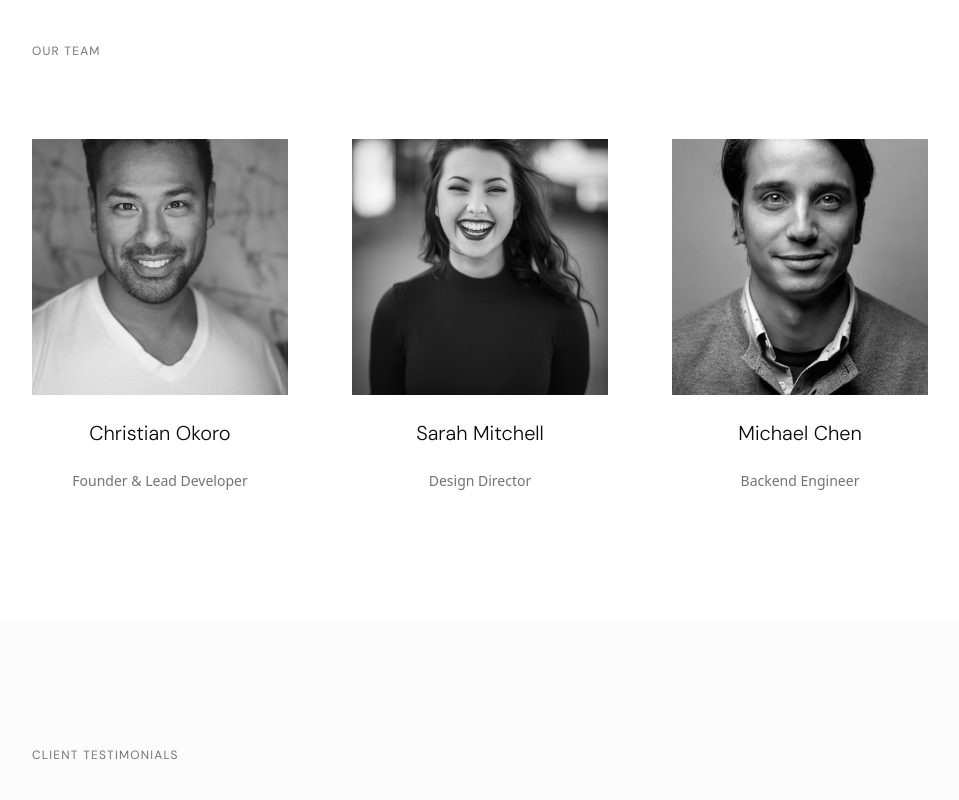
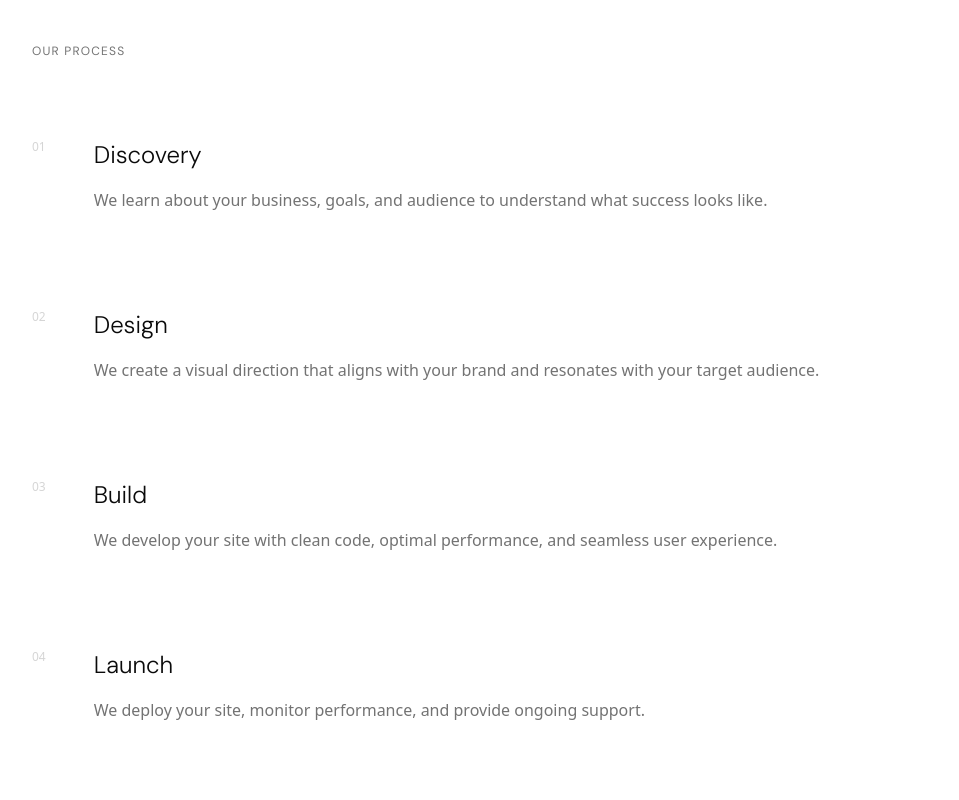
Before and after one commit to christianokuru/Kylva, a Nuxt app: page / in a window 1280 px wide. Shown: the part 3800-4600 px from the top of the page, without its empty margins (160-1119 px from the left). Built offline with nearby package versions, Linux system fonts and the light colour scheme.

Commit message:
feat:working on toaster

```diff
--- a/app/app.vue
+++ b/app/app.vue
@@ -94,6 +94,22 @@ watch(
     <NuxtLayout>
       <NuxtPage />
     </NuxtLayout>
-    <Toaster position="bottom-right" rich-colors expand />
+    <Toaster
+      position="bottom-right"
+      duration="4000"
+      :close-button="true"
+      :toast-options="{
+        class: 'border-0 shadow-sm',
+        classes: {
+          toast: 'border border-border text-foreground',
+          success: 'bg-green-50 border-green-200 text-green-900',
+          error: 'bg-red-50 border-red-200 text-red-900',
+          title: 'text-sm font-medium',
+          description: 'text-xs opacity-80',
+          actionButton: 'bg-primary text-primary-foreground hover:opacity-80 text-xs',
+          cancelButton: 'text-muted-foreground hover:text-foreground text-xs'
+        }
+      }"
+    />
   </div>
 </template>
--- /dev/null
+++ b/app/components/custom/Home/ProcessSection.vue
@@ -0,0 +1,62 @@
+<!-- Path: /app/components/custom/Home/ProcessSection.vue -->
+<!-- Minimalist Process Section Component -->
+
+<script setup>
+const steps = [
+  {
+    num: '01',
+    title: 'Discovery',
+    desc: 'We learn about your business, goals, and audience to understand what success looks like.'
+  },
+  {
+    num: '02',
+    title: 'Design',
+    desc: 'We create a visual direction that aligns with your brand and resonates with your target audience.'
+  },
+  {
+    num: '03',
+    title: 'Build',
+    desc: 'We develop your site with clean code, optimal performance, and seamless user experience.'
+  },
+  {
+    num: '04',
+    title: 'Launch',
+    desc: 'We deploy your site, monitor performance, and provide ongoing support.'
+  }
+]
+</script>
+
+<template>
+  <section class="py-32 px-6">
+    <div class="max-w-4xl mx-auto">
+      <!-- Section Label -->
+      <h2 class="text-xs tracking-widest uppercase mb-20 text-muted-foreground">
+        Our Process
+      </h2>
+
+      <!-- Process Steps -->
+      <div class="space-y-24">
+        <div
+          v-for="(step, index) in steps"
+          :key="step.num"
+          class="grid md:grid-cols-[auto_1fr] gap-8 md:gap-12"
+        >
+          <!-- Step Number -->
+          <div class="text-xs text-muted-foreground/30 md:text-right">
+            {{ step.num }}
+          </div>
+
+          <!-- Step Content -->
+          <div class="space-y-4">
+            <h3 class="text-2xl font-light text-foreground">
+              {{ step.title }}
+            </h3>
+            <p class="text-base text-muted-foreground leading-relaxed">
+              {{ step.desc }}
+            </p>
+          </div>
+        </div>
+      </div>
+    </div>
+  </section>
+</template>
--- a/app/pages/contact.vue
+++ b/app/pages/contact.vue
@@ -1,13 +1,23 @@
 <!-- Path: /app/pages/contact.vue -->
 
 <script setup>
+import { toast } from 'vue-sonner'
 import ContactHero from '../components/custom/Contact/ContactHero.vue'
 import ContactForm from '../components/custom/Contact/ContactForm.vue'
 import ContactInfo from '../components/custom/Contact/ContactInfo.vue'
 
 const handleFormSubmit = (formData) => {
   console.log('Form submitted:', formData)
-  alert('Thank you! We will be in touch soon.')
+
+  // Show success toast
+  toast.success('Message sent successfully', {
+    description: 'We\'ll be in touch within 24-48 hours.'
+  })
+
+  // Redirect to thank you page
+  setTimeout(() => {
+    navigateTo('/thank-you')
+  }, 1500)
 
   // Here you would typically send the data to your API
   // Example: await $fetch('/api/contact', { method: 'POST', body: formData })
--- a/app/pages/index.vue
+++ b/app/pages/index.vue
@@ -4,6 +4,7 @@
 import HomeHero from '../components/custom/Home/HomeHero.vue'
 import HomeServices from '../components/custom/Home/HomeServices.vue'
 import HomePortfolio from '../components/custom/Home/HomePortfolio.vue'
+import ProcessSection from '../components/custom/Home/ProcessSection.vue'
 import TeamSection from '../components/custom/Home/TeamSection.vue'
 import Testimonials from '../components/custom/Home/Testimonials.vue'
 import HomeCTA from '../components/custom/Home/HomeCTA.vue'
@@ -117,6 +118,7 @@ useSchemaOrg([
     <HomeHero />
     <HomeServices />
     <HomePortfolio />
+    <ProcessSection />
     <TeamSection />
     <Testimonials />
     <HomeCTA />
--- /dev/null
+++ b/app/pages/thank-you.vue
@@ -0,0 +1,60 @@
+<!-- Path: /app/pages/thank-you.vue -->
+
+<script setup>
+import Button from '@/components/custom/general/Button.vue'
+
+const router = useRouter()
+
+const navigateToHome = () => {
+  router.push('/')
+}
+
+// SEO Meta Tags for Thank You Page
+useSeoMeta({
+  title: 'Thank You | Message Received',
+  description: 'Your message has been received. We\'ll be in touch soon to discuss your project.',
+  ogTitle: 'Thank You | Kylva',
+  ogDescription: 'Your message has been received. We\'ll be in touch soon.',
+  ogImage: 'https://kylva.com/logo.svg',
+  ogUrl: 'https://kylva.com/thank-you',
+  twitterTitle: 'Thank You | Kylva',
+  twitterDescription: 'Your message has been received. We\'ll be in touch soon.',
+  twitterImage: 'https://kylva.com/logo.svg',
+})
+
+useHead({
+  link: [
+    {
+      rel: 'canonical',
+      href: 'https://kylva.com/thank-you'
+    }
+  ],
+  // Prevent indexing of thank you page
+  meta: [
+    {
+      name: 'robots',
+      content: 'noindex, nofollow'
+    }
+  ]
+})
+</script>
+
+<template>
+  <section class="min-h-[60vh] flex items-center justify-center px-6 py-32">
+    <div class="max-w-2xl text-center space-y-12">
+      <h1 class="text-4xl sm:text-5xl md:text-6xl font-light tracking-tight leading-[110%] text-foreground">
+        Thank you
+      </h1>
+
+      <p class="text-lg md:text-xl text-muted-foreground leading-relaxed">
+        Your message has been received. We'll be in touch within 24-48 hours to discuss your project.
+      </p>
+
+      <Button
+        variant="primary"
+        text="Back to Home"
+        @click="navigateToHome"
+      />
+    </div>
+  </section>
+</template>
```
